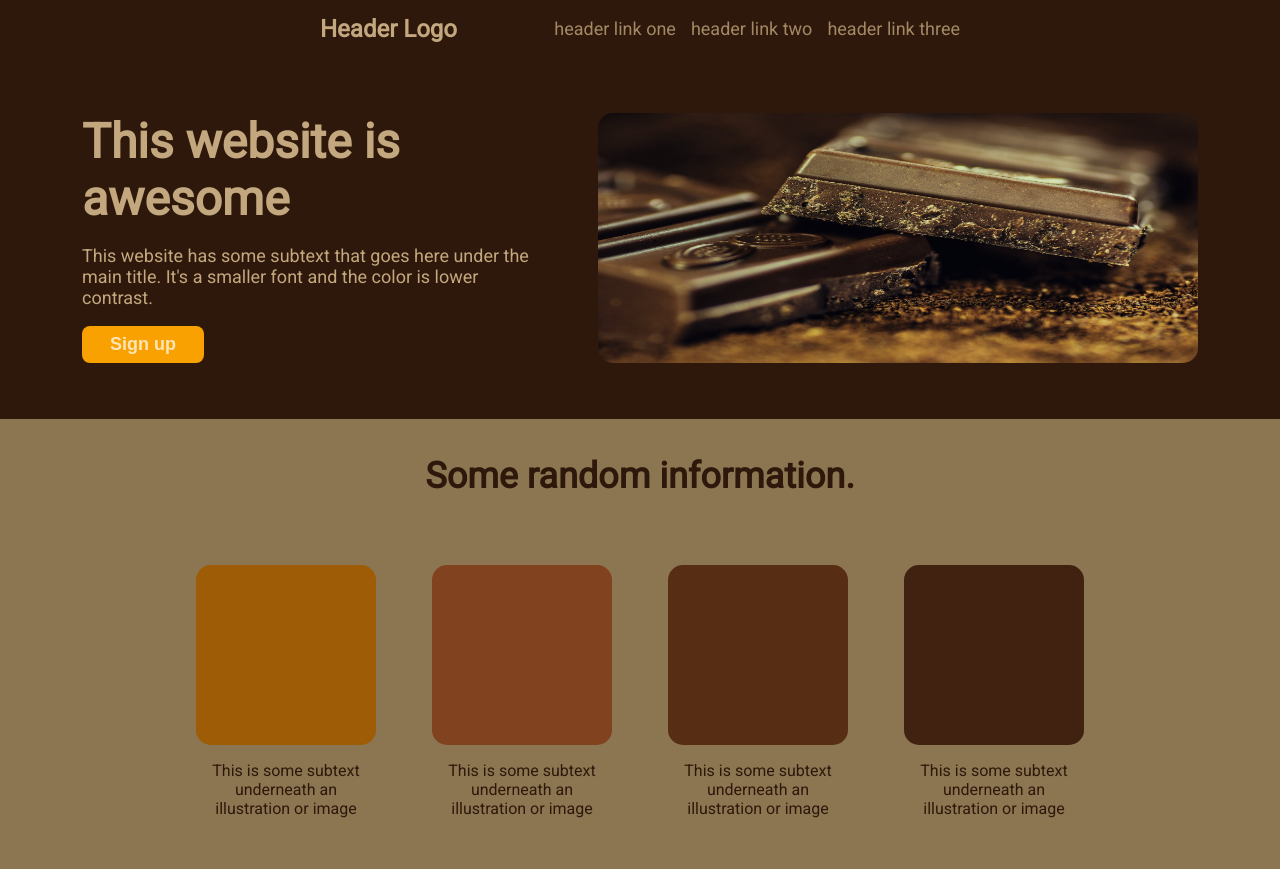
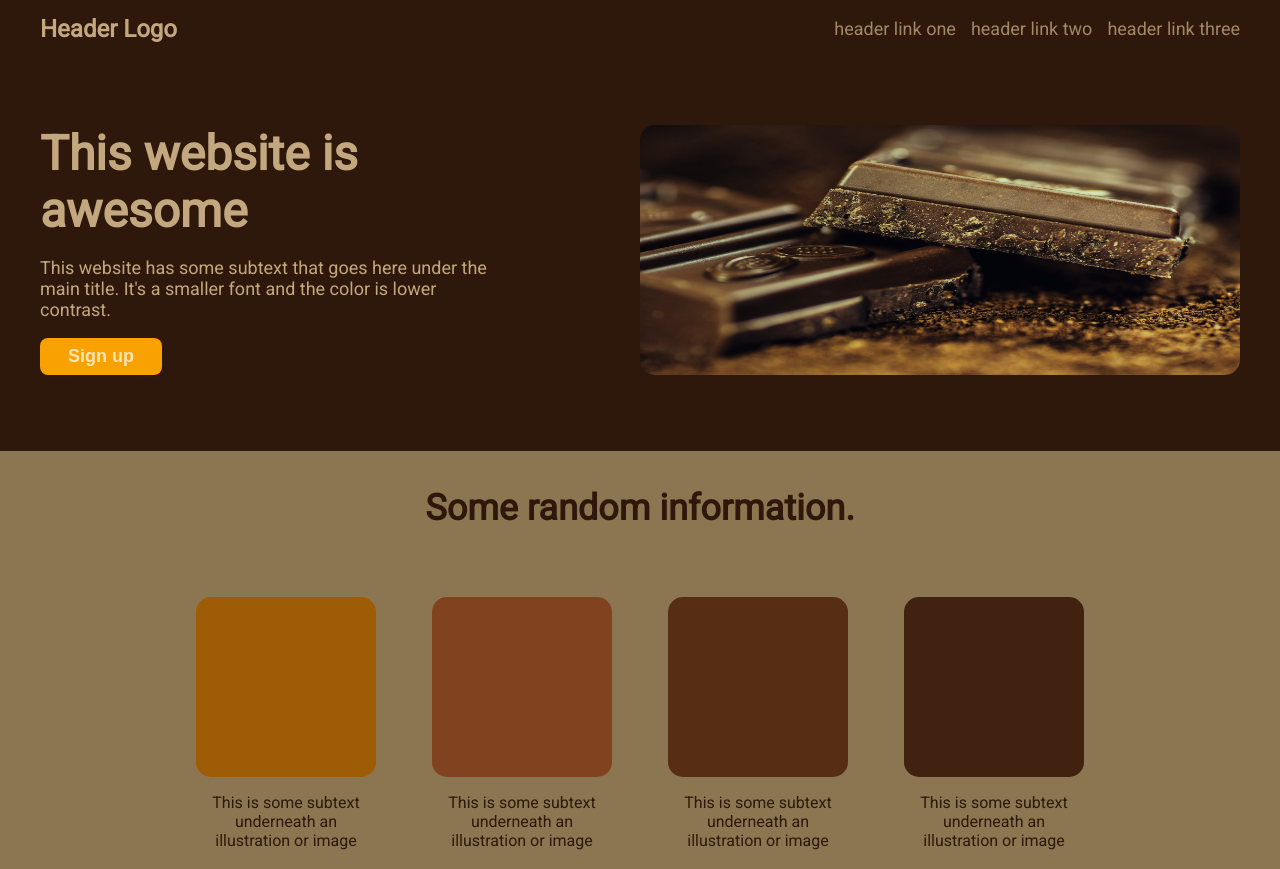
Before and after one commit to TashaWolff/TOPLandingPage, a plain HTML site: page index.html in a window 1280 px wide. Shown: the top 869 px of the page. Drawn offline with Linux system fonts and the light colour scheme.

Commit message:
Add final touches to webpage
-Fix layout positioning to better line up with each element

-Slight refactoring of html and stylesheet

Make header stop quishing weird when page shrinks

```diff
--- a/index.html
+++ b/index.html
@@ -14,7 +14,6 @@
 </head>
 <body>
     <div class="page-top">
-        <div class="page-top-container">
         <div class="header">
             <div class="logo">Header Logo</div>
             <ul>
@@ -34,7 +33,6 @@
             </div>
             <div class="img-box">
                 <img class="img-top" src="media/chocolate.jpeg" alt="Pieces of thick chocolate stacked on top of each other with a decadent vibe">
-                </div>
             </div>
         </div>
     </div>
--- a/style.css
+++ b/style.css
@@ -19,18 +19,20 @@ body {
 .page-top {
     display: flex;
     flex-direction: column;
+    align-items: center;
 }
 
 .header {
     display: flex;
-    flex: 1;
     align-items:  center;
-    padding: 0 320px;
+    width: 1200px;
+    margin-bottom: -8px;
 }
 
 .logo {
     font-weight: bolder;
     font-size: 24px;
+    flex: none;
 }
 
 .text-box {
@@ -54,8 +56,8 @@ body {
     align-items: center;
     justify-content: center;
     gap: 52px;
-    padding: 0 320px;
-    margin: 56px 0;
+    width: 1200px;
+    margin: 76px 0;
 }
 
 .img-box {
```
Lines whose indentation alone changed are shown as unchanged.
